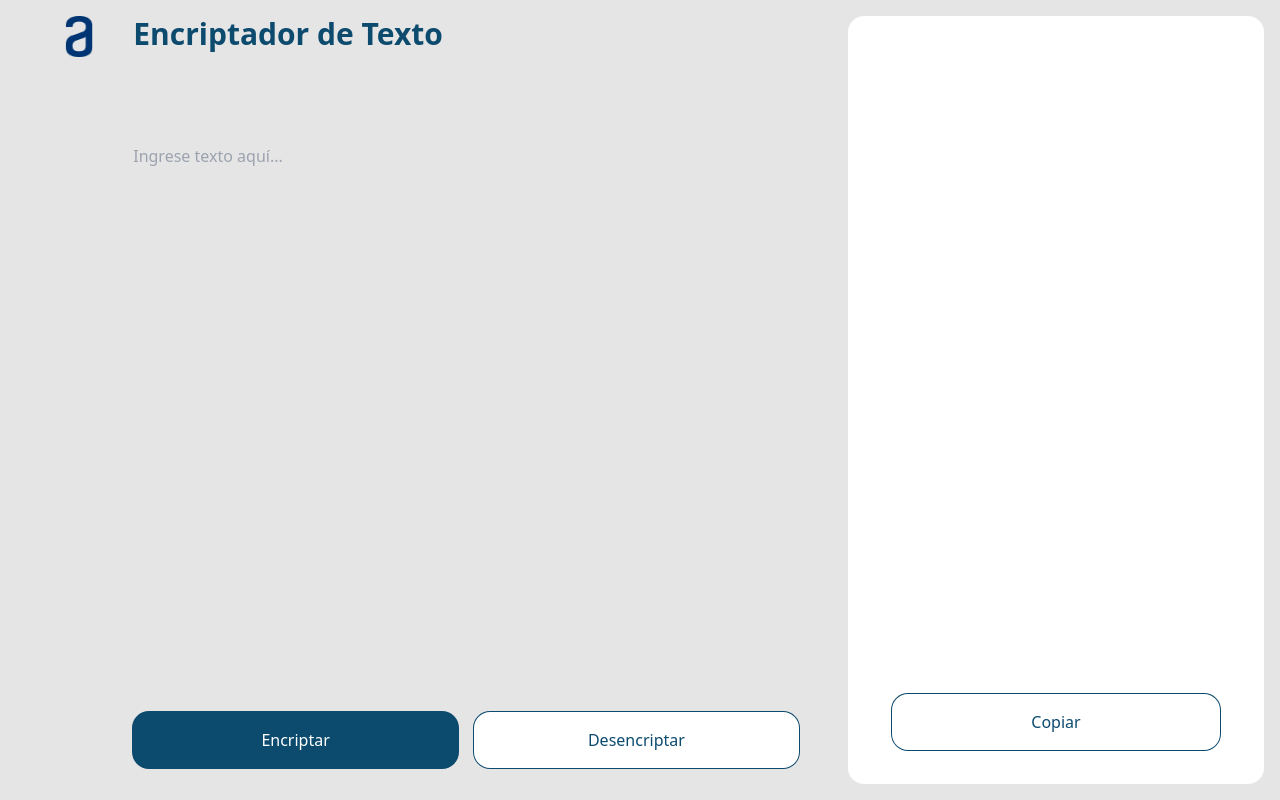
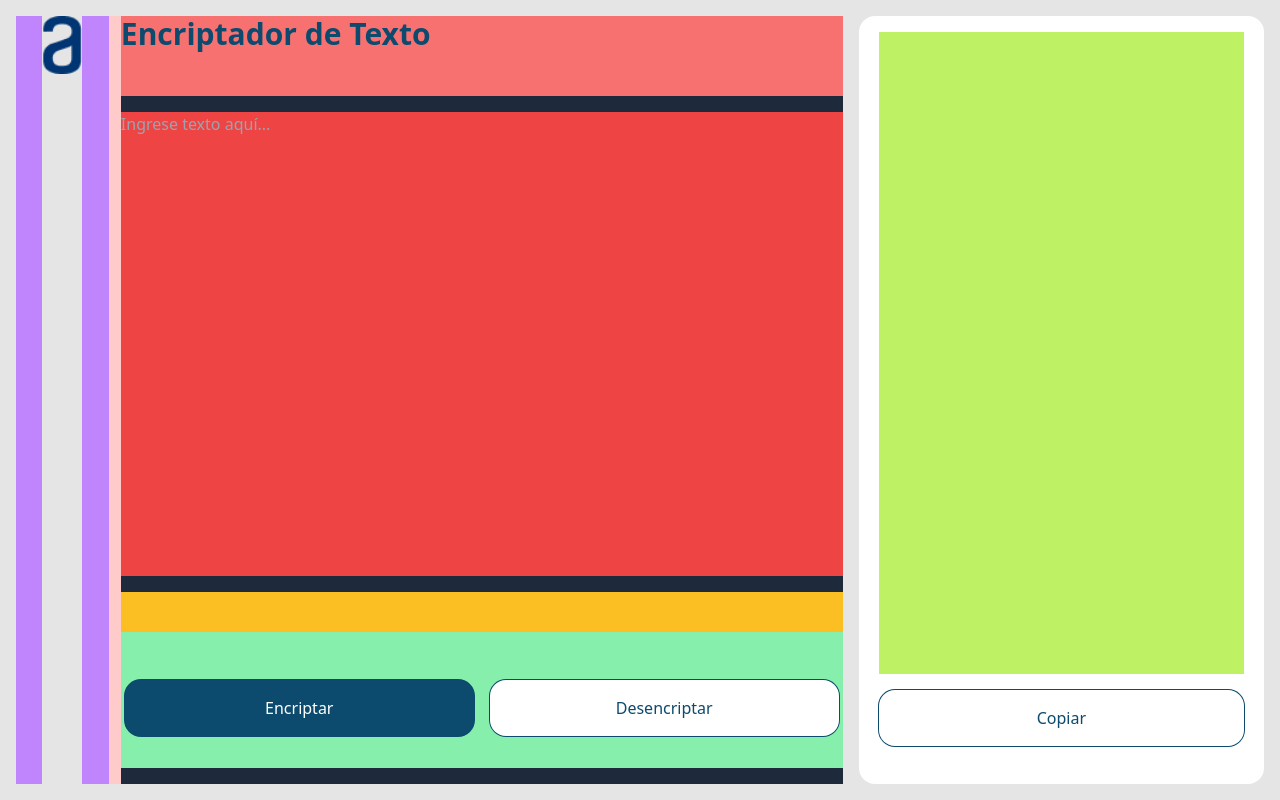
Before and after one commit to SebastianBonilla13/Encriptador-de-Texto, a React (Create React App) app: page / in a window 1280 px wide. Built offline with nearby package versions, Linux system fonts and the light colour scheme.

Commit message:
clean code AppEncriptador

```diff
--- a/src/AppEncriptador.jsx
+++ b/src/AppEncriptador.jsx
@@ -12,223 +12,128 @@ import { IoAlertCircle } from "react-icons/io5";
 function AppEncriptador() {
 
   const [texto, setTexto] = useState("");
-
-  const [textoEncriptado, settextoEncriptado] = useState("");
   const [error, setError] = useState("");
 
-  const [textoCopiado, setTextoCopiado] = useState(" ");
-  /* handleError(" "); */
 
   const handleEncriptar = () => {
     // obtener usuario
-    /* texto = "hola mundo en mayuscula";
-    console.log('texto es:>> ', texto); */
-    /* let setTexto = toUpper(texto); */
-    /* setTexto(toUpper(texto)); */
-    /* const msjRecibido = toUpper.toUpper(texto); */
-
-    /* varTextoUsuario = document.getElementById('varTexto').value; */
-
-    /* const nuevoTexto = {texto};  */// Crea una nueva variable
     const nuevoTexto = document.getElementById('varTexto').value;
     console.log('nuevoTexto es:>> ', nuevoTexto);
     const msjRecibido = encriptar(nuevoTexto);
     console.log('encriptado es :>> ', msjRecibido);
     if (msjRecibido != null) {
-      setTexto(msjRecibido); // Utiliza setTexto para actualizar el estado
+      setTexto(msjRecibido); // setTexto para actualizar el estado
     }
-
   }
 
   const handleDesencriptar = () => {
+    // obtener usuario
     const nuevoTexto = document.getElementById('varTexto').value;
     console.log('nuevoTexto es:>> ', nuevoTexto);
     const msjRecibido = desencriptar(nuevoTexto);
     console.log('desencriptado es :>> ', msjRecibido);
     if (msjRecibido != null) {
-      setTexto(msjRecibido); // Utiliza setTexto para actualizar el estado
+      setTexto(msjRecibido); // setTexto para actualizar el estado
     }
   }
 
   const handleValidate = () => {
-
-    /* console.log('validandoo letra = ', key); */
-
-    document.getElementById('varTexto').addEventListener('keypress', function (event) { //identifica input, identifica tecla, activa evento
+    //identifica input, identifica tecla, activa evento
+    document.getElementById('varTexto').addEventListener('keypress', function (event) {
       const regex = /[a-zñ\s]/; // expresión regular, todas las letras minúsculas y "espacio"
       const key = String.fromCharCode(event.keyCode); // captura caracter presionado
       console.log('validando letra = ', key);
 
       if (!regex.test(key)) { // NO pertenece a letras minúsculas
         event.preventDefault(); // evita que se ingrese el caracter
-        /* msjAdvertencia("Solo se permiten letras minúsculas sin caracteres especiales."); */
-        console.log('advertenciaa1 :>> ');
-        /* setError("Error"); */
         handleError("Solo se permiten letras minúsculas sin caracteres especiales.");
-        console.log('ERROR es :>> ', error);
       } else {
-        /* document.getElementById('msjAdvertencia').textContent = ""; */
-        console.log('advertenciaa2 :>> ');
-        /* setError("Hola"); */
         handleError(""); // error es null
       }
     });
-
-
-    /* const regex = /[a-z\s]/;
-    const key = String.fromCharCode(event.keyCode);
-
-
-    console.log('validando letra = ', key);
-
-    if (regex.test(key)) {
-      setTexto(event.target.value);
-    } else {
-      console.log('Solo se permiten letras minúsculas y espacios.');
-    } */
-
   }
 
-
-
-  const handleError = (msj) => {
-    setError(msj);
+  const handleError = (msjError) => {
+    setError(msjError);
   }
 
   const handleCopiar = () => {
-
     console.log('TEXTO :>> ', texto);
-    /* const parrafo = document.getElementById(texto); */
-    /* console.log('parrafoooo :>> ', parrafo); */
-
-    /* const contenidoParrafo = texto.textContent(); */
-    /* const contenidoParrafo = parrafo.textContent(); */
-    /* const contenidoParrafo = parrafo.value(); */
     navigator.clipboard.writeText(texto);
-
     alert("Texto copiado al portapapeles!");
   }
 
 
   return (
-    <div /* className="App" */>
-      <header /* className="App-header" */>
-        {/* <img src={logo} className="App-logo" alt="logo" />
-        <p>
-          Edit <code>src/App.js</code> and save to reload.
-        </p>
-        <a
-          className="App-link"
-          href="https://reactjs.org"
-          target="_blank"
-          rel="noopener noreferrer"
-        >
-          Hola
-        </a> */}
-
-        {/* <div class="grid grid-flow-col justify-items-center items-center max-w-fit min-w-fit px-3 py-1 rounded-full   bg-gradient-to-r from-slate-700  to-slate-600   font-semibold text-slate-200 hover:bg-white hover:text-slate-100 hover:ring-slate-100  ring-1 ring-teal-100 shadow-lg hover:shadow-slate-300/25 shadow-teal-300/15 ">
-          <div class="text-2xl">
-            Hola soy un texto en TailwindCSS
-          </div>
-        </div> */}
-
-        {/* <div class="bg-purple-400 p-2">
-          <button onClick={handleEncriptar} class=" rounded-4xl bg-amber-500" >
-            to upper
-          </button>
-        </div> */}
-
-        {/* <div>
-          {texto}
-        </div> */}
+    <div>
+      <header>
 
       </header>
-
 
       <body>
 
         <div class=" p-4 bg-neutral-200 h-screen">
 
+          {/*  */}
+          <div class=" grid grid-cols-3 gap-4 h-full w-full    g-neutral-700"> {/* flex justify-between */}
 
+            {/* Screen Izq. */}
+            <div class="col-span-2 bg-neutral-500"> {/* w-2/3  */}
 
-          <div class="flex justify-between h-full    g-slate-300">
+              {/* LOGO + TEXTO container */}
+              <div class="grid grid-cols-8 gap-3 bg-red-200 h-full "> {/* <!-- grid auto-rows-auto --> */} {/* flex justify-center */}
 
-            <div class="w-2/3 rounded-xl">
-
-              {/* cambiar a grid, pero con... grid cols */}
-              <div class="flex justify-center gap-4     g-red-200 h-full "> {/* <!-- grid auto-rows-auto --> */}
-
-                <div class="flex justify-start w-auto pr-6 g-purple-400">
-
-                  <div class="w-7 g-black">
-                    <img class=" w-full g-red-400" src={LogoAlura} alt="Logo Alura"/>
+                {/* LOGO container */}
+                <div class="col-span-1 flex justify-center bg-purple-400">
+                  <div class="bg-neutral-200">
+                    <img class="w-10 g-red-400" src={LogoAlura} alt="Logo Alura" />
+                  </div>
                 </div>
 
-                </div>
+                {/* Der. container */}
+                <div class=" col-span-7 grid grid-rows-8 gap-4 pb-4 bg-slate-800">
 
-                {/* <!-- <div class="flex justify-center   bg-purple-300">
-                    <div>
-                        space
-                    </div>
-                </div> --> */}
-
-                <div class="  grid grid-rows-5 gap-4 w-4/5 pb-4 g-slate-500">
-
-                  <div class=" text-3xl">
-                    <h1 class="g-red-400 font-semibold text-sky-900">
+                  {/* TITULO container */}
+                  <div class="row-span-1 text-2xl md:text-3xl bg-red-400">
+                    <h1 class="font-semibold text-sky-900">
                       Encriptador de Texto
                     </h1>
                   </div>
 
-                  <div class=" row-span-4 g-purple-400">
-                    {/* <!-- <input  class=" h-ful bg-transparent " type="text" id="varTexto" placeholder="Ingrese texto aquí..." > --> */}
-
-                    <form class="w-full  h-full g-red-500">
-                      {/* <!-- <textarea  style="width:100%; border: none; outline: none; padding: 10px; font-size: 16px; color: #333; background-color: #f0f0f0; " class=" bg-transparent border-none p-0 m-0 font-sans focus:border-none focus:p-0 focus:m-0 focus:font-sans focus:border-amber-500 " id="varTexto" name="mensaje" placeholder="Ingrese texto aquí..."></textarea> --> */}
-                      <textarea style={{ height: "100%", width: "100%", outline: "none", resize: "none" }} class=" bg-transparent text-sky-900 " id="varTexto" name="mensaje" placeholder="Ingrese texto aquí..." /* value={texto} */ onChange={handleValidate}></textarea>
+                  {/* TEXTO container */}
+                  <div class=" row-span-5 bg-purple-400">
+                    <form class="w-full  h-full bg-red-500">
+                      <textarea class="h-full w-full outline-none resize-none bg-transparent text-sky-900" id="varTexto" placeholder="Ingrese texto aquí..." onChange={handleValidate}></textarea>
                     </form>
                   </div>
 
-                  {/* <!-- <div class=" bg-red-800"> -->
+                  <div class="row-span-2 grid grid-rows-2 bg-green-300  "> {/* flex flex-col justify-center */}
 
-                    <!-- </div> --> */}
-
-
-
-                  <div class="ow-span-2 flex flex-col gap-4  justify-center ">
-
-                    <div class="flex sm:items-end  g-amber-400 h-10 ">
+                    {/* ADVERTENCIA container */}
+                    <div class="flex sm:items-end  bg-amber-400 h-10 ">
                       <div class="flex content-center items-center">
                         {error && <IoAlertCircle class="w-5 h-5" color="#cc0000" />}
-                        <p class="text-xs pl-2 text-red-600 g-red-500 " id="msjAdvertencia" /* value={"error"} */>
-                          {/* {error && <IoAlertCircle /> } */}
+                        <p class="text-xs pl-2 text-red-600 g-red-500 " id="msjAdvertencia">
                           {error}
                         </p>
                       </div>
 
                     </div>
 
-                    <div class="grid grid-cols-2 gap-4 "> {/* flex flex-row justify-center gap-4 */}
+                    {/* BOTONES container */}
+                    <div class="grid grid-cols-2 gap-4 px-1 g-red-400 "> {/* flex flex-row justify-center gap-4 */}
 
-                      <div class="flex justify-center g-yellow-300" >
                       <button class=" text-white bg-sky-900 w-full h-14 rounded-2xl ring-1 ring-sky-900 "
                         onClick={handleEncriptar}>
                         Encriptar
                       </button>
-                      </div>
 
-                      <div class="flex justify-center g-yellow-300" >
                       <button class=" text-sky-900 bg-white w-full h-14 rounded-2xl ring-1 ring-sky-900 "
                         onClick={handleDesencriptar}>
                         Desencriptar
                       </button>
-                      </div>
 
                     </div>
-
-
-
-
 
                   </div>
                 </div>
@@ -237,22 +142,25 @@ function AppEncriptador() {
               </div>
             </div>
 
+            {/* Screen Der. */}
+            <div class="col-span-1 rounded-2xl bg-white "> {/* w-1/3 */}
 
+              <div class="grid grid-rows-8 h-full py-4 px-5 gap-4">
 
-            <div class=" w-1/3 bg-white rounded-2xl ">
-              {/* <div class="grid grid-rows-6  h-full py-6 gap-7 p-20 bg-red-700 rounded-md bg-transparent" style="background-color: blue;">  */}
-              <div class="grid grid-rows-8  h-full py-6 px-5 gap-4  g-red-400 rounded-md bg-transparent"> {/* <!-- grid grid-rows-5    gap-4 p-20 m-4 --> */}
-
-                {/* <!-- <div class="flex align-top row-span-5 h-full bg-lime-300">
-                    <p id="varTexto3"> </p>
-                </div> --> */}
-
-                {/* style="background-color: aqua;" */}
-                <div class=" row-span-7 g-lime-300 pb-4 "> {/* style="height: 100%; width:100%;  outline: none; resize: none;"  */}
-                  <textarea id="TextareaRead" readonly style={{ height: "100%", width: "100%", outline: "none", resize: "none" }} class=" bg-transparent text-zinc-600" value={texto}></textarea>
+                <div class=" row-span-7 bg-lime-300">
+                  <form class="w-full h-full">
+                    <textarea class="h-full w-full outline-none resize-none bg-transparent text-zinc-600" id="TextareaRead" value={texto} /* placeholder="Ingrese texto aquí..." onChange={handleValidate} */></textarea>
+                  </form>
                 </div>
 
-                <div class="row-span-1 flex justify-center items-center  px-6 g-red-700" >
+                {/* <div class="row-span-1 flex justify-center items-center  px-6 g-red-700" >
+                  <button class=" text-sky-900 bg-white w-full h-14 rounded-2xl ring-1 ring-sky-900 "
+                    onClick={handleCopiar}>
+                    Copiar
+                  </button>
+                </div> */}
+
+                <div class="row-span-1">
                   <button class=" text-sky-900 bg-white w-full h-14 rounded-2xl ring-1 ring-sky-900 "
                     onClick={handleCopiar}>
                     Copiar
@@ -269,13 +177,9 @@ function AppEncriptador() {
 
           </div>
 
-
         </div>
 
-
-
         <script src="./logic/encriptador.js"> </script>
-        <script src=""> </script>
 
       </body>
 
@@ -284,7 +188,4 @@ function AppEncriptador() {
   );
 }
 
-
-
-
 export default AppEncriptador;
--- a/src/logic/encriptador.js
+++ b/src/logic/encriptador.js
@@ -175,16 +175,5 @@ function validarInputCopy() {
 }); */
 
 function msjAdvertencia(msj) {
-    document.getElementById('msjAdvertencia').textContent = msj;
+    /* document.getElementById('msjAdvertencia').textContent = msj; */
 }
-
-function copiar() {
-    /* console.log("Soy copiar"); */
-
-    const parrafo = document.getElementById('varTexto3');
-    const contenidoParrafo = parrafo.textContent;
-    navigator.clipboard.writeText(contenidoParrafo);
-
-    alert("Texto copiado al portapapeles!");
-    /* console.log(`Texto copiado ${contenidoParrafo}`); */
-}
```
Lines whose indentation alone changed are shown as unchanged.
